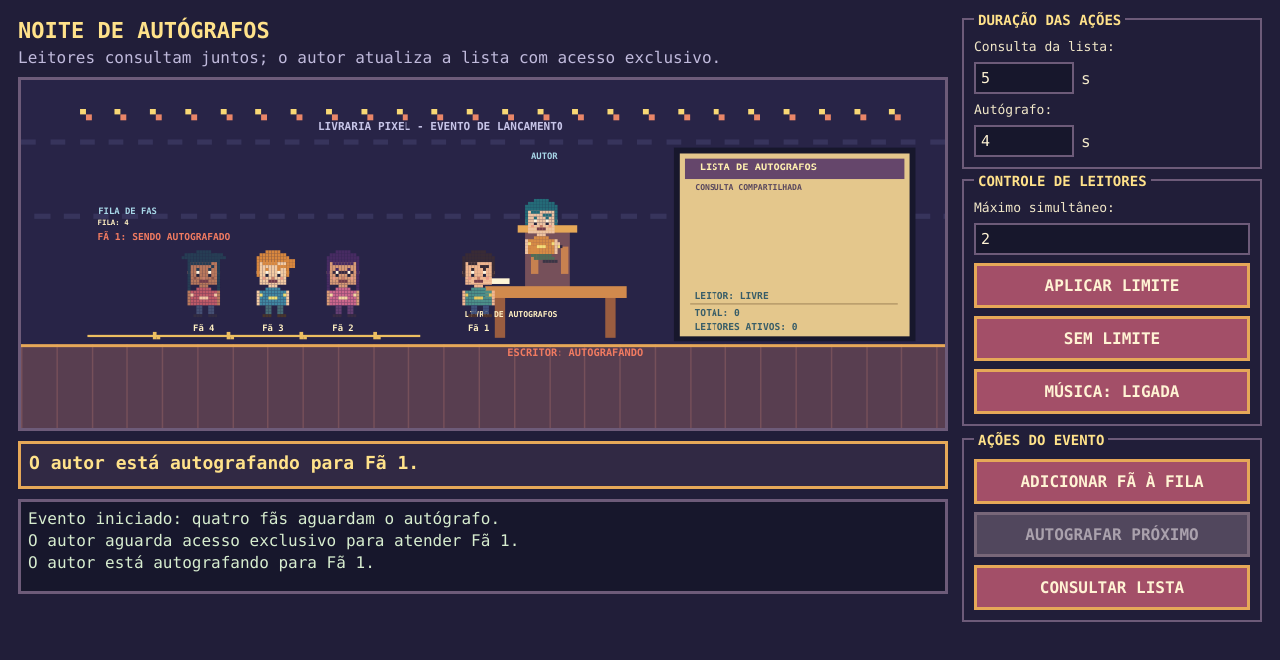
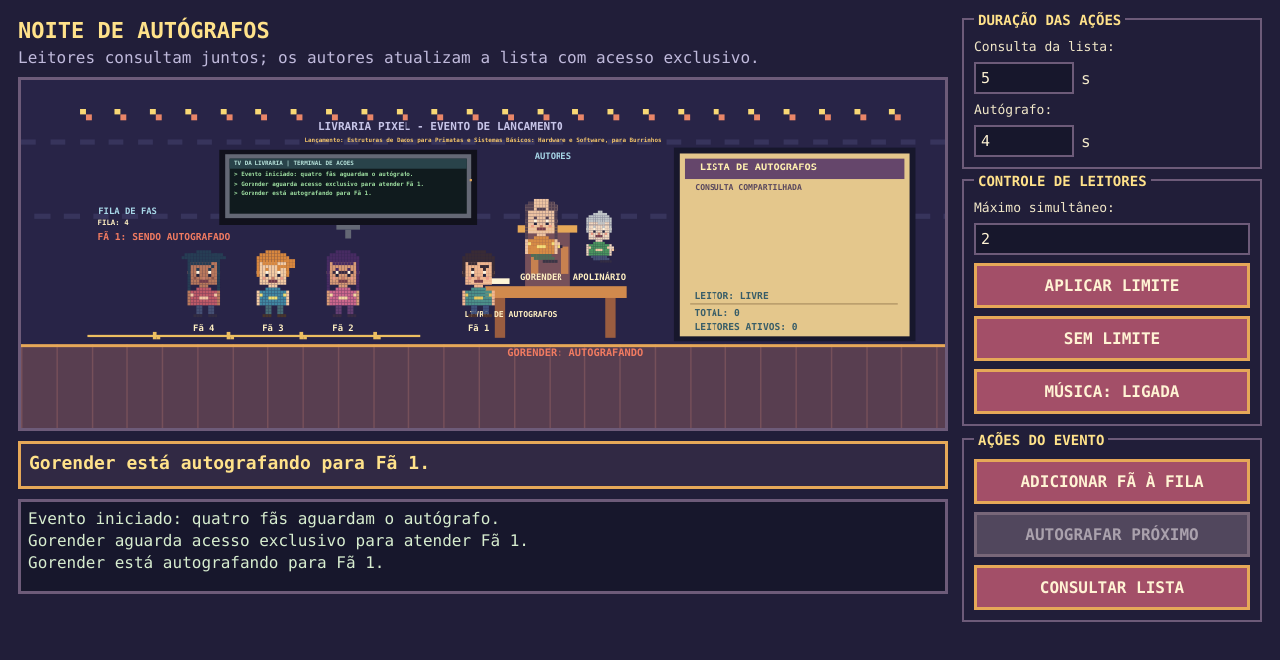
Before and after one commit to buffCass01/Sess-o-de-Aut-grafos---Escritores-e-Leitores---Web-Version, a plain HTML site: page index.html in a window 1280 px wide. Both pictures are taken after a click on the button "AUTOGRAFAR PRÓXIMO". Drawn offline with Linux system fonts and the light colour scheme.

Commit message:
Melhoria na interação do programa, adição de elementos visuais e segundo escritor

```diff
--- a/app.js
+++ b/app.js
@@ -4,6 +4,7 @@ const canvas = document.querySelector("#scene");
 const ctx = canvas.getContext("2d");
 const eventState = document.querySelector("#event-state");
 const logList = document.querySelector("#event-log");
+const logPanel = document.querySelector(".log-panel");
 const autographButton = document.querySelector("#autograph");
 const musicButton = document.querySelector("#toggle-music");
 const readingTimeInput = document.querySelector("#reading-time");
@@ -12,6 +13,15 @@ const readerLimitInput = document.querySelector("#reader-limit");
 
 const scene = { width: 1260, height: 480 };
 const maxVisibleFans = 5;
+const terminalVisibleLines = 4;
+const authors = [
+  { name: "Gorender", label: "GORENDER", x: 675, appearance: 4, hairStyle: "balding", hairColor: "#514052" },
+  {
+    name: "Apolinário", label: "APOLINÁRIO", x: 755, appearance: 3,
+    hairStyle: "quiff", hairColor: "#c0c5c8", skinColor: "#f1d8c0", shirtColor: "#4b965f", scale: 0.78,
+  },
+];
+const terminalLines = [];
 const queue = [];
 const autographs = [];
 const fanCharacters = new Map();
@@ -21,9 +31,12 @@ const activeReaders = new Map();
 let nextFanId = 1;
 let nextReaderId = 1;
 let readerLimit = null;
+let terminalScrollTop = 0;
 let writerBusy = false;
 let writerWaiting = false;
 let writerActive = false;
+let nextAuthorIndex = 0;
+let signingAuthorIndex = 0;
 let signingFan = null;
 let audioContext = null;
 let musicEnabled = true;
@@ -37,7 +50,7 @@ let sceneState = {
   fanColor: "#f5c66a",
   reader: "LEITOR: LIVRE",
   readerColor: "#385d68",
-  writer: "ESCRITOR: LIVRE",
+  writer: "AUTORES: LIVRES",
   writerColor: "#9fe0a2",
 };
 
@@ -58,11 +71,32 @@ const melody = [
 const bassNotes = [130.81, 110, 87.31, 98];
 
 function log(message, error = false) {
+  const messageLines = message.match(/.{1,52}/g) || [""];
+  messageLines.forEach((line, index) => {
+    terminalLines.push({ text: `${index === 0 ? "> " : "  "}${line}`, error });
+  });
+  terminalScrollTop = Math.max(0, terminalLines.length - terminalVisibleLines);
   const entry = document.createElement("li");
   entry.textContent = message;
   if (error) entry.className = "error";
   logList.append(entry);
-  logList.scrollTop = logList.scrollHeight;
+  logPanel.scrollTop = logPanel.scrollHeight;
+}
+
+function getTerminalMaxScroll() {
+  return Math.max(0, terminalLines.length - terminalVisibleLines);
+}
+
+function syncTerminalScrollFromLogPanel() {
+  const logMaxScroll = logPanel.scrollHeight - logPanel.clientHeight;
+  const progress = logMaxScroll > 0 ? logPanel.scrollTop / logMaxScroll : 1;
+  terminalScrollTop = Math.round(progress * getTerminalMaxScroll());
+}
+
+function syncLogPanelScrollFromTerminal() {
+  const terminalMaxScroll = getTerminalMaxScroll();
+  const progress = terminalMaxScroll > 0 ? terminalScrollTop / terminalMaxScroll : 1;
+  logPanel.scrollTop = progress * Math.max(0, logPanel.scrollHeight - logPanel.clientHeight);
 }
 
 function setEventState(message) {
@@ -192,19 +226,42 @@ function pixelRow(y, start, end, color) {
 }
 
 function drawPerson(character, timestamp) {
-  const { x, y, appearance, role = "fa", pose = "parado", walking = false, name } = character;
+  const {
+    x, y, appearance, role = "fa", pose = "parado", walking = false,
+    name, hairStyle, scale = 1,
+  } = character;
   const frame = Math.floor(timestamp / 150) % 2;
   const palette = palettes[appearance % palettes.length];
-  const { pele, cabelo, camisa, detalhe, calca } = palette;
+  const { pele: paletteSkin, camisa: paletteShirt, detalhe, calca } = palette;
+  const pele = character.skinColor || paletteSkin;
+  const camisa = character.shirtColor || paletteShirt;
+  const cabelo = character.hairColor || palette.cabelo;
+  const hairstyle = hairStyle ?? appearance % 4;
   ctx.save();
-  ctx.translate(Math.round(x), Math.round(y));
+  ctx.translate(Math.round(x + 34 * (1 - scale)), Math.round(y + 88 * (1 - scale)));
+  ctx.scale(scale, scale);
   ctx.imageSmoothingEnabled = false;
 
-  for (const [row, start, end] of [[0, 6, 10], [1, 4, 12], [2, 3, 13], [3, 3, 13]]) {
-    pixelRow(row, start, end, cabelo);
+  if (hairstyle === "balding") {
+    for (const [row, start, end] of [[0, 6, 10], [1, 4, 12], [2, 3, 13], [3, 3, 13]]) {
+      pixelRow(row, start, end, pele);
+    }
+    pixelRow(1, 4, 5, cabelo);
+    pixelRow(1, 11, 12, cabelo);
+    pixelRow(2, 3, 5, cabelo);
+    pixelRow(2, 11, 13, cabelo);
+    pixelRow(3, 3, 5, cabelo);
+    pixelRow(3, 7, 9, cabelo);
+    pixelRow(3, 11, 13, cabelo);
+  } else {
+    for (const [row, start, end] of [[0, 6, 10], [1, 4, 12], [2, 3, 13], [3, 3, 13]]) {
+      pixelRow(row, start, end, cabelo);
+    }
   }
-  const hairstyle = appearance % 4;
-  if (hairstyle === 2) {
+  if (hairstyle === "quiff") {
+    pixelRow(-1, 8, 9, cabelo);
+    pixelRow(0, 7, 11, cabelo);
+  } else if (hairstyle === 2) {
     pixelRow(3, 13, 15, cabelo);
     pixelRow(4, 14, 15, cabelo);
     pixelRow(5, 14, 15, cabelo);
@@ -218,7 +275,7 @@ function drawPerson(character, timestamp) {
   for (let row = 4; row < 12; row += 1) pixelRow(row, 4, 12, pele);
   pixel(3, 7, pele);
   pixel(13, 7, pele);
-  if (hairstyle === 1 || hairstyle === 3) {
+  if (hairstyle === 1 || hairstyle === 3 || hairstyle === "balding") {
     for (let row = 4; row < 15; row += 1) {
       pixel(3, row, cabelo);
       pixel(13, row, cabelo);
@@ -237,9 +294,11 @@ function drawPerson(character, timestamp) {
   } else if (hairstyle === 2) {
     pixelRow(4, 5, 9, cabelo);
     pixelRow(5, 10, 12, cabelo);
-  } else {
+  } else if (hairstyle === 3) {
     pixelRow(4, 4, 10, cabelo);
     pixel(11, 5, cabelo);
+  } else if (hairstyle === "quiff") {
+    pixelRow(4, 8, 10, cabelo);
   }
   for (const eye of [6, 10]) {
     pixel(eye, 6, cabelo);
@@ -276,7 +335,7 @@ function drawPerson(character, timestamp) {
     pixelRow(21, 9, 13, palette.sapato);
     pixel(13, 15, pele);
     pixel(14, 15, pele);
-    const penY = 16 + frame;
+    const penY = pose === "autografando" ? 16 + frame : 16;
     pixel(15, penY, "#332b42");
     pixel(14, penY, detalhe);
   } else if (pose === "lendo") {
@@ -298,14 +357,17 @@ function drawPerson(character, timestamp) {
     pixelRow(22, 10 + rightLeg, 12 + rightLeg, palette.sapato);
   }
 
+  ctx.restore();
   if (name) {
+    ctx.save();
+    ctx.translate(Math.round(x), Math.round(y));
     ctx.fillStyle = "#fff0c2";
     ctx.font = "bold 12px Consolas, monospace";
     ctx.textAlign = "center";
     ctx.textBaseline = "alphabetic";
     ctx.fillText(name, 34, 111);
+    ctx.restore();
   }
-  ctx.restore();
 }
 
 function fillRect(x, y, width, height, color) {
@@ -334,6 +396,38 @@ function drawBackground() {
     fillRect(x + 8, 48, 8, 8, "#e98668");
   }
   drawText("LIVRARIA PIXEL - EVENTO DE LANCAMENTO", 405, 58, "#c7c5e8", 15);
+  ctx.save();
+  ctx.fillStyle = "#f5c66a";
+  ctx.font = "bold 8px Consolas, monospace";
+  ctx.textAlign = "center";
+  ctx.textBaseline = "top";
+  ctx.fillText(
+    "Lançamento: Estruturas de Dados para Primatas e Sistemas Básicos: Hardware e Software, para Burrinhos",
+    630, 79,
+  );
+  ctx.restore();
+
+  fillRect(270, 96, 352, 104, "#11111c");
+  fillRect(278, 102, 336, 88, "#646875");
+  fillRect(284, 108, 324, 76, "#101b1e");
+  fillRect(284, 108, 324, 15, "#29434a");
+  drawText("TV DA LIVRARIA | TERMINAL DE ACOES", 290, 111, "#b8e4dc", 8);
+  terminalLines.slice(terminalScrollTop, terminalScrollTop + terminalVisibleLines).forEach((line, index) => {
+    drawText(line.text, 290, 127 + index * 13, line.error ? "#ff8b82" : "#9fe0a2", 8);
+  });
+  const terminalMaxScroll = getTerminalMaxScroll();
+  if (terminalMaxScroll > 0) {
+    const trackY = 126;
+    const trackHeight = 52;
+    const thumbHeight = Math.max(8, trackHeight * terminalVisibleLines / terminalLines.length);
+    const thumbY = trackY + (trackHeight - thumbHeight) * terminalScrollTop / terminalMaxScroll;
+    fillRect(600, trackY, 3, trackHeight, "#35484a");
+    fillRect(599, thumbY, 5, thumbHeight, "#9fe0a2");
+  }
+  fillRect(612, 137, 3, 3, "#e6a858");
+  fillRect(430, 200, 32, 7, "#646875");
+  fillRect(442, 207, 8, 12, "#646875");
+
   drawText("FILA DE FAS", 106, 175, "#a8d7e8");
   fillRect(90, 351, 455, 3, "#edbf61");
   for (const x of [180, 280, 380, 480]) {
@@ -343,7 +437,7 @@ function drawBackground() {
   const outsideQueue = Math.max(0, queue.length - maxVisibleFans);
   drawText(`FILA: ${queue.length}${outsideQueue ? `  (+${outsideQueue} aguardando)` : ""}`, 105, 192, "#fff0c2", 10);
   drawText(sceneState.fan, 105, 211, sceneState.fanColor, 13);
-  drawText("AUTOR", 695, 100, "#a8d7e8");
+  drawText("AUTORES", 700, 100, "#a8d7e8");
   fillRect(687, 205, 62, 84, "#76505a");
   fillRect(677, 201, 82, 10, "#e6a858");
   fillRect(695, 230, 10, 37, "#c78150");
@@ -366,8 +460,8 @@ function drawBackground() {
     drawText(`... ${earlier} autografos anteriores`, 921, 163, "#68586a", 11);
     row = 1;
   }
-  for (const name of displayedAutographs.slice(-6)) {
-    drawText(`OK  ${name}`, 921, 164 + row * 19, "#256044", 12);
+  for (const autograph of displayedAutographs.slice(-6)) {
+    drawText(`OK  ${autograph.fan} - ${autograph.author}`, 921, 164 + row * 19, "#256044", 12);
     row += 1;
   }
   drawText(sceneState.reader, 918, 293, sceneState.readerColor, 13);
@@ -381,11 +475,12 @@ function draw(timestamp) {
   drawBackground();
   for (const character of fanCharacters.values()) drawPerson(character, timestamp);
 
-  const author = {
-    x: 675, y: 164, appearance: 4, role: "autor",
-    pose: writerActive ? "autografando" : "parado",
-  };
-  drawPerson(author, timestamp);
+  authors.forEach((author, index) => {
+    drawPerson({
+      ...author, y: 164, role: "autor", name: author.label,
+      pose: writerActive && signingAuthorIndex === index ? "autografando" : "parado",
+    }, timestamp);
+  });
 
   for (const reader of readers.values()) {
     const elapsed = timestamp - reader.startedAt;
@@ -559,7 +654,9 @@ function startReader(request) {
     } else {
       setScenarioState("reader", "LEITOR: CONSULTA CONCLUÍDA", "#385d68");
     }
-    const content = reader.snapshot.length ? reader.snapshot.join(", ") : "a lista ainda está vazia";
+    const content = reader.snapshot.length
+      ? reader.snapshot.map(({ fan, author }) => `${author} autografou para ${fan}`).join(", ")
+      : "a lista ainda está vazia";
     log(`Consulta concluída: ${content}.`);
     updateOverallState();
     processLockQueue();
@@ -569,13 +666,15 @@ function startReader(request) {
 function autographNext() {
   if (writerBusy || queue.length === 0) return;
   const fan = queue[0];
+  signingAuthorIndex = nextAuthorIndex;
+  const author = authors[signingAuthorIndex];
   writerBusy = true;
   writerWaiting = true;
   autographButton.disabled = true;
   setScenarioState("fan", `${fan.name.toUpperCase()}: AGUARDANDO PARA SER AUTOGRAFADO`, "#f5c66a");
-  setScenarioState("writer", "ESCRITOR: AGUARDANDO", "#f5c66a");
-  setEventState(`O autor aguarda para autografar para ${fan.name}.`);
-  log(`O autor aguarda acesso exclusivo para atender ${fan.name}.`);
+  setScenarioState("writer", `${author.label}: AGUARDANDO`, "#f5c66a");
+  setEventState(`${author.name} aguarda para autografar para ${fan.name}.`);
+  log(`${author.name} aguarda acesso exclusivo para atender ${fan.name}.`);
   processLockQueue();
 }
 
@@ -586,6 +685,7 @@ function startWriter() {
     writerBusy = false;
     return;
   }
+  const author = authors[signingAuthorIndex];
   writerWaiting = false;
   writerActive = true;
   signingFan = fan.id;
@@ -600,12 +700,12 @@ function startWriter() {
     character.walking = false;
   });
   setScenarioState("fan", `${fan.name.toUpperCase()}: SENDO AUTOGRAFADO`, "#f17b61");
-  setScenarioState("writer", "ESCRITOR: AUTOGRAFANDO", "#f17b61");
-  log(`O autor está autografando para ${fan.name}.`);
+  setScenarioState("writer", `${author.label}: AUTOGRAFANDO`, "#f17b61");
+  log(`${author.name} está autografando para ${fan.name}.`);
   if (waitingReaders.length) {
     setEventState(`LEITOR ${waitingReaders[0].id}: AGUARDANDO ACESSO À LISTA`);
   } else {
-    setEventState(`O autor está autografando para ${fan.name}.`);
+    setEventState(`${author.name} está autografando para ${fan.name}.`);
   }
   const duration = clampedInput(writingTimeInput, 2, 30);
   window.setTimeout(() => finishWriter(fan), duration * 1000);
@@ -617,20 +717,22 @@ function finishWriter(fan) {
   }
   if (writingTimer) window.clearInterval(writingTimer);
   writingTimer = null;
+  const author = authors[signingAuthorIndex];
   queue.shift();
-  autographs.push(fan.name);
+  autographs.push({ fan: fan.name, author: author.name });
   displayedAutographs = autographs.slice();
   writerActive = false;
   writerBusy = false;
+  nextAuthorIndex = (signingAuthorIndex + 1) % authors.length;
   signingFan = null;
-  setScenarioState("writer", "ESCRITOR: LIVRE", "#9fe0a2");
+  setScenarioState("writer", "AUTORES: LIVRES", "#9fe0a2");
   syncQueue(true, fan.id);
   if (queue.length) {
     setScenarioState("fan", `${queue[0].name.toUpperCase()}: AGUARDANDO PARA SER AUTOGRAFADO`, "#f5c66a");
   } else {
     setScenarioState("fan", "FILA VAZIA: ADICIONE UM FÃ", "#c7c5e8");
   }
-  log(`${fan.name} recebeu o autógrafo. Total: ${autographs.length}.`);
+  log(`${author.name} autografou para ${fan.name}. Total: ${autographs.length}.`);
   autographButton.disabled = queue.length === 0;
   updateOverallState();
   processLockQueue();
@@ -701,6 +803,17 @@ musicButton.addEventListener("click", () => {
 document.addEventListener("pointerdown", setupAudio, { once: true });
 document.addEventListener("keydown", setupAudio, { once: true });
 window.addEventListener("resize", resizeCanvas);
+logPanel.addEventListener("scroll", syncTerminalScrollFromLogPanel);
+canvas.addEventListener("wheel", (event) => {
+  const bounds = canvas.getBoundingClientRect();
+  const x = (event.clientX - bounds.left) * scene.width / bounds.width;
+  const y = (event.clientY - bounds.top) * scene.height / bounds.height;
+  if (x < 284 || x >= 608 || y < 123 || y >= 184) return;
+  event.preventDefault();
+  const maxScroll = getTerminalMaxScroll();
+  terminalScrollTop = Math.max(0, Math.min(maxScroll, terminalScrollTop + Math.sign(event.deltaY)));
+  syncLogPanelScrollFromTerminal();
+}, { passive: false });
 
 for (let index = 0; index < 4; index += 1) addFan(false, false);
 log("Evento iniciado: quatro fãs aguardam o autógrafo.");
--- a/index.html
+++ b/index.html
@@ -13,11 +13,11 @@
     <section class="event" aria-label="Evento de autógrafos">
       <header class="heading">
         <h1>NOITE DE AUTÓGRAFOS</h1>
-        <p>Leitores consultam juntos; o autor atualiza a lista com acesso exclusivo.</p>
+        <p>Leitores consultam juntos; os autores atualizam a lista com acesso exclusivo.</p>
       </header>
 
       <canvas id="scene" width="1260" height="480"
-        aria-label="Animação da livraria, fila de fãs, autor e lista compartilhada"></canvas>
+        aria-label="Animação da livraria, fila de fãs, Gorender e Apolinário, televisão com ações e lista compartilhada"></canvas>
 
       <section id="event-state" class="event-state" aria-live="polite">
         Evento aberto. Os fãs aguardam na fila.
```
